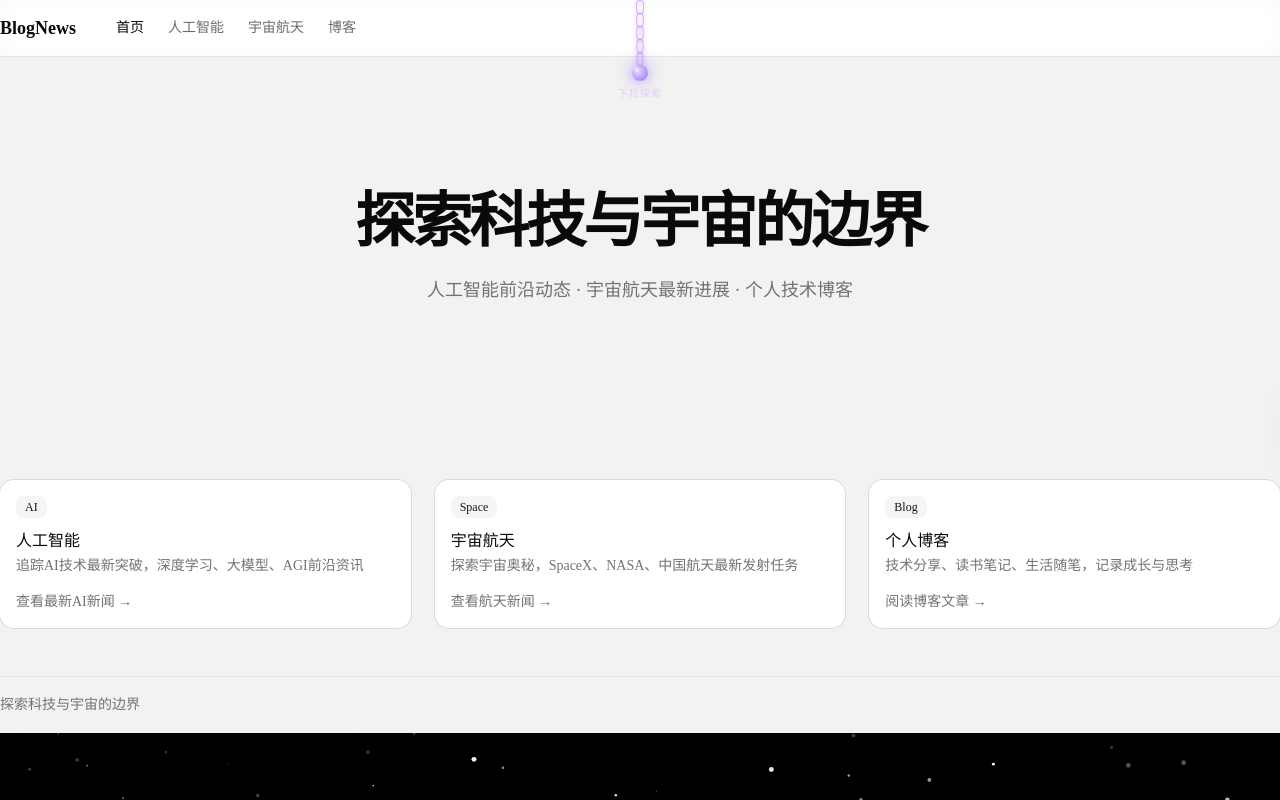
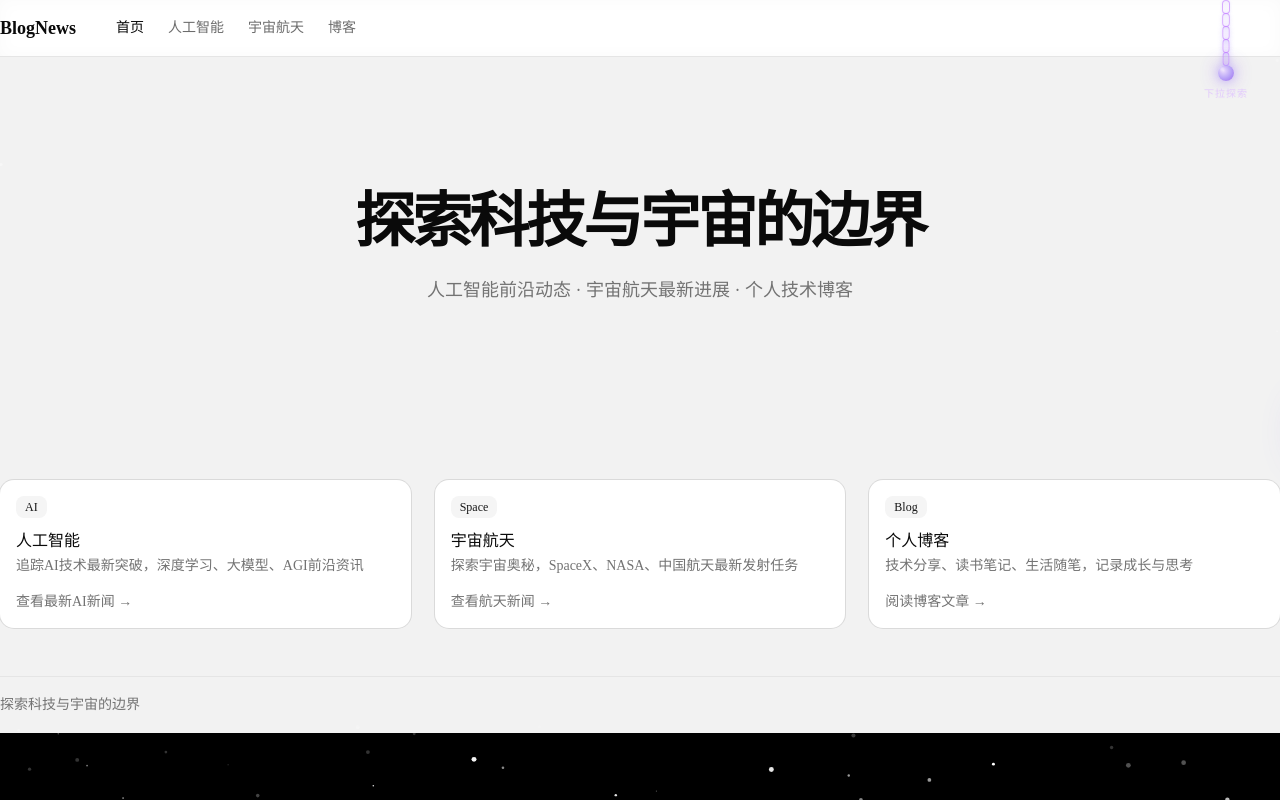
Before and after one commit to MinusBoolean/booleangame, a Next.js app in the folder my-app/: page / in a window 1280 px wide. Built offline with nearby package versions, Linux system fonts and the light colour scheme.

Commit message:
fix: 下拉链固定右上角，去掉左右拖拽

```diff
--- a/my-app/src/components/SolarSystem.tsx
+++ b/my-app/src/components/SolarSystem.tsx
@@ -58,16 +58,13 @@ export function SolarSystem() {
   const [solarVisible, setSolarVisible] = useState(false);
   const [selectedPlanet, setSelectedPlanet] = useState<Planet | null>(null);
   const [pullProgress, setPullProgress] = useState(0);
-  const [horizontalOffset, setHorizontalOffset] = useState(0);
   const [timeSpeed, setTimeSpeed] = useState(1);
 
   const starsRef = useRef<Star[]>([]);
   const planetAnglesRef = useRef(PLANETS.map(() => Math.random() * Math.PI * 2));
   const isDraggingRef = useRef(false);
   const startYRef = useRef(0);
-  const startXRef = useRef(0);
   const pullProgressRef = useRef(0);
-  const horizontalOffsetRef = useRef(0);
   const rafStarRef = useRef<number>(0);
   const rafOrbitRef = useRef<number>(0);
   const lastTimeRef = useRef(0);
@@ -179,34 +176,24 @@ export function SolarSystem() {
   const getClientY = (e: MouseEvent | TouchEvent) =>
     "touches" in e ? e.touches[0].clientY : e.clientY;
 
-  const getClientX = (e: MouseEvent | TouchEvent) =>
-    "touches" in e ? e.touches[0].clientX : e.clientX;
-
   const handleStart = useCallback((e: React.MouseEvent | React.TouchEvent) => {
     if (solarVisibleRef.current) return;
     isDraggingRef.current = true;
     startYRef.current = "touches" in e ? e.touches[0].clientY : e.clientY;
-    startXRef.current = "touches" in e ? e.touches[0].clientX : e.clientX;
   }, []);
 
   const handleMove = useCallback((e: MouseEvent | TouchEvent) => {
     if (!isDraggingRef.current) return;
     const diffY = getClientY(e) - startYRef.current;
-    const diffX = getClientX(e) - startXRef.current;
     const maxPull = window.innerHeight * 0.4;
     const progress = Math.max(0, Math.min(1, diffY / maxPull));
     pullProgressRef.current = progress;
     setPullProgress(progress);
-    const maxOffset = window.innerWidth * 0.4;
-    const newOffset = horizontalOffsetRef.current + diffX;
-    const clampedX = Math.max(-maxOffset, Math.min(maxOffset, newOffset));
-    setHorizontalOffset(clampedX);
   }, []);
 
   const handleEnd = useCallback(() => {
     if (!isDraggingRef.current) return;
     isDraggingRef.current = false;
-    horizontalOffsetRef.current = horizontalOffsetRef.current;
     const currentProgress = pullProgressRef.current;
     const diff = currentProgress * window.innerHeight * 0.4;
     if (diff > window.innerHeight * 0.3) {
@@ -250,11 +237,8 @@ export function SolarSystem() {
 
       {!solarVisible && (
         <div
-          className="fixed top-0 left-1/2 z-[100] flex flex-col items-center cursor-grab select-none touch-none"
-          style={{
-            cursor: "grab",
-            transform: `translateX(calc(-50% + ${horizontalOffset}px))`,
-          }}
+          className="fixed top-0 right-8 z-[100] flex flex-col items-center cursor-grab select-none touch-none"
+          style={{ cursor: "grab" }}
           onMouseDown={handleStart}
           onTouchStart={handleStart}
           role="slider"
@@ -310,7 +294,7 @@ export function SolarSystem() {
         <div className="fixed top-4 right-4 z-[150] flex flex-col gap-2">
           <button
             className="bg-purple-500/20 border border-purple-500/40 text-white/70 px-4 py-2 rounded-full text-sm backdrop-blur-md hover:bg-purple-500/40 transition-colors"
-            onClick={() => { setSolarVisible(false); setSelectedPlanet(null); setHorizontalOffset(0); }}
+            onClick={() => { setSolarVisible(false); setSelectedPlanet(null); }}
             aria-label="收起太阳系"
           >
             ✕ 收起
```
Also changed, not shown: 2 other files (tests, documents, lock files or other folders).
